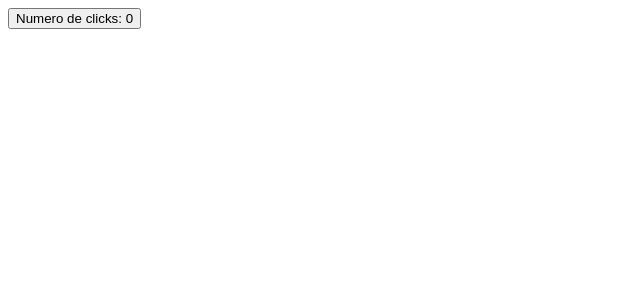
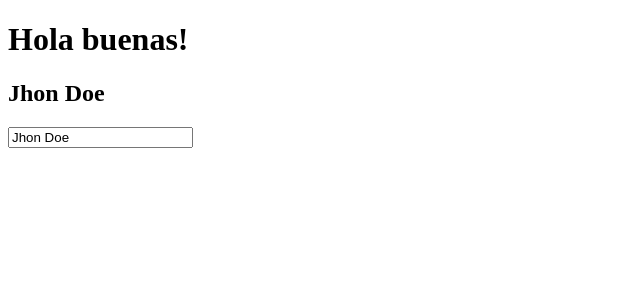
Before and after one commit to Paleloca18/my-project, a React (Vite) app: page / in a window 1280 px wide. Shown: the top 300 px of the page, without its empty margins (0-640 px from the left). Built offline with nearby package versions, Linux system fonts and the light colour scheme.

Commit message:
Atributos Reactivos

```diff
--- a/src/App.jsx
+++ b/src/App.jsx
@@ -1,21 +1,22 @@
 import { useState } from 'react';
-import './App.css'
+import './App.css';
 
 function App() {
-  //let number = 0;
-  const [number, setNumber] = useState(0);
+  const [myText] = useState("Tu nombre");
+  const [myValue, setMyValue] = useState("Jhon Doe");
 
-  const addOne = () => {
-    //number ++;
-    setNumber(number + 1);
-    //console.log(number);
-  }
+  const handleInput = (e) => {
+    console.log(e.target.value);
+    setMyValue(e.target.value);
+  };
 
   return (
     <div>
-      <button onClick={addOne}>Numero de clicks: {number}</button>
+      <h1>Hola buenas!</h1>
+      <h2>{myValue}</h2>
+      <input type="text" placeholder={myText} value={myValue} onChange={handleInput}/>
     </div>
-  )
+  );
 }
 
 export default App
```
